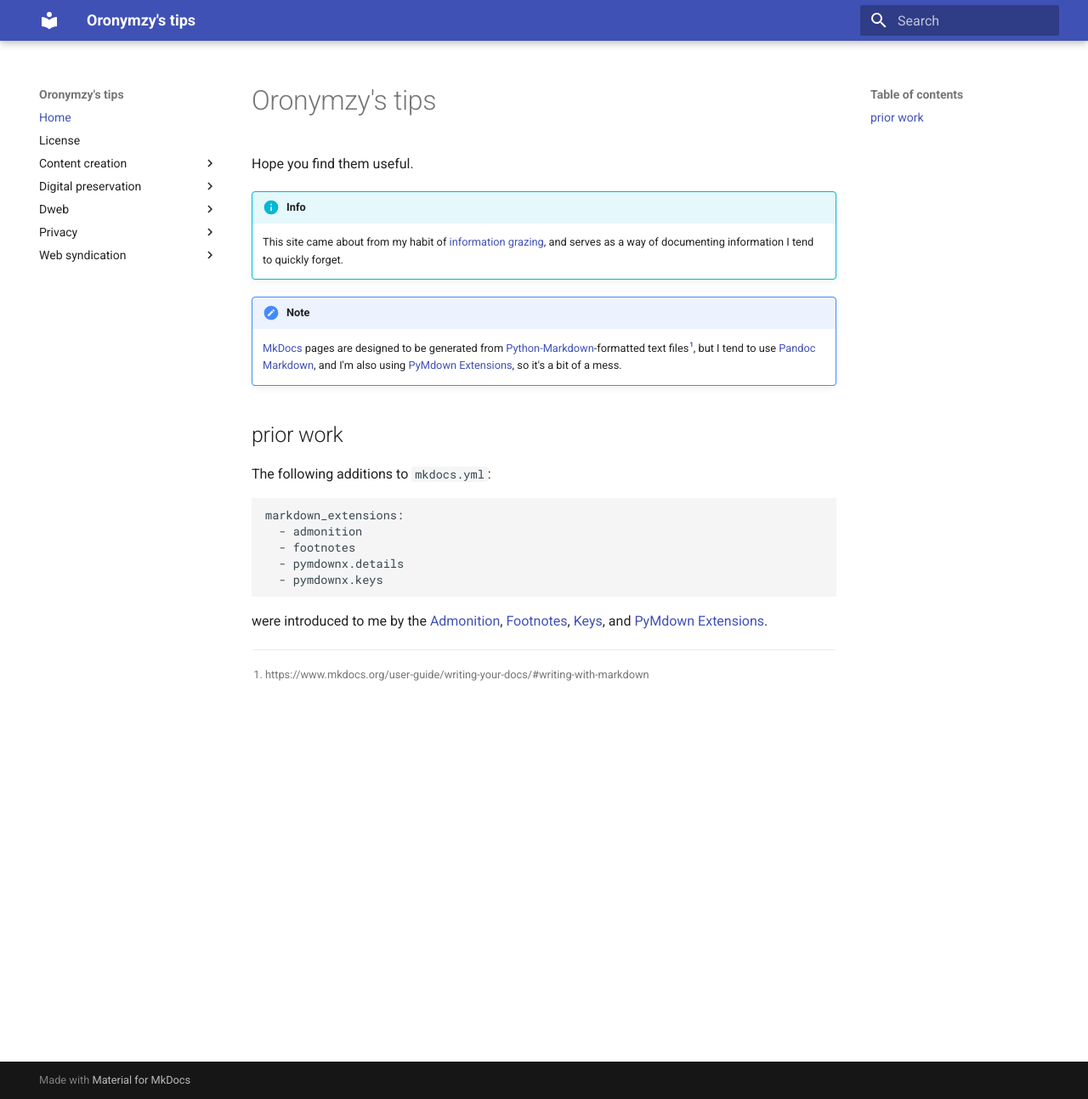
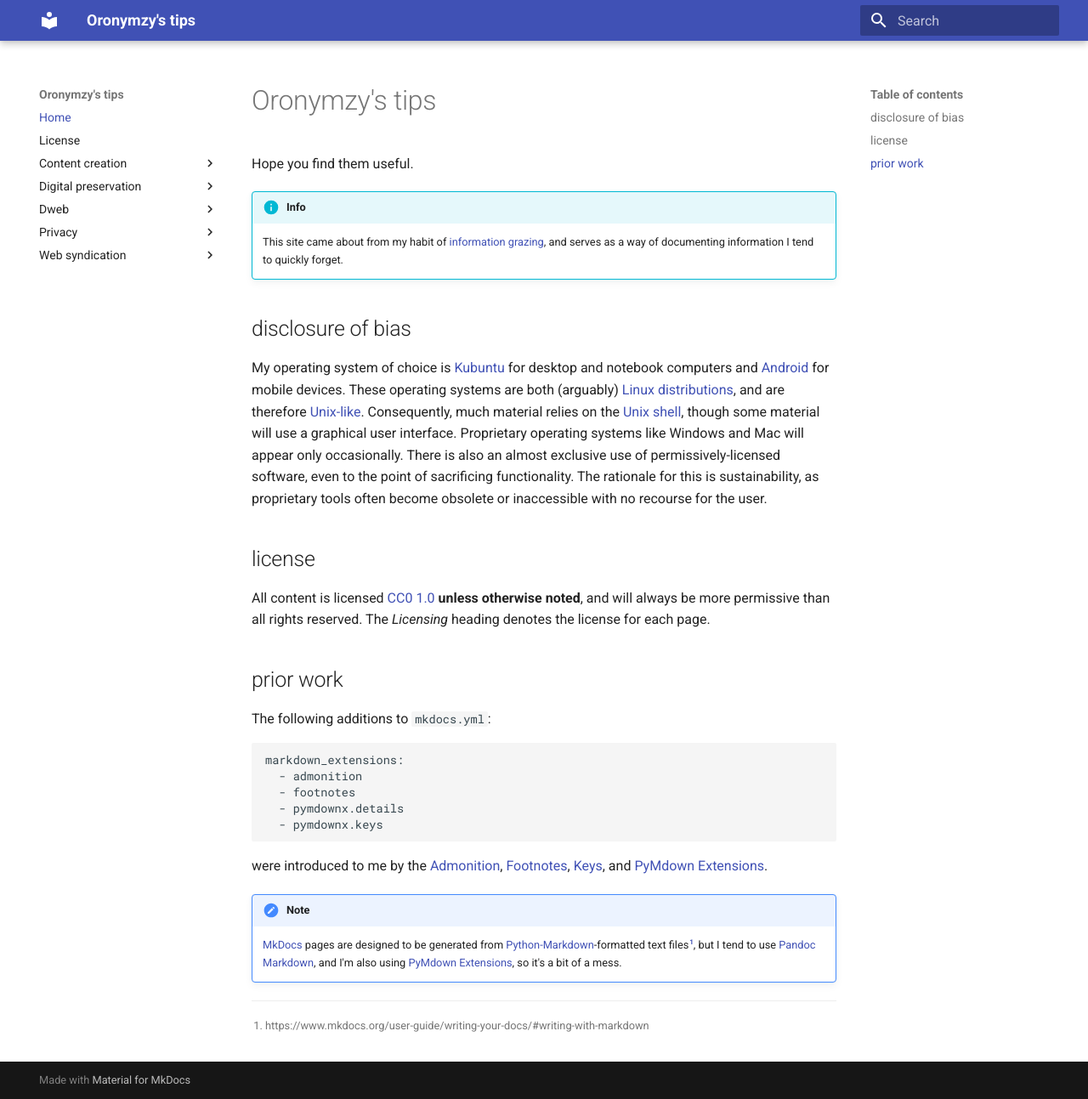
Before and after one commit to oronymzy/tips, an MkDocs documentation site: the page built from docs/README.md, in a window 1280 px wide and 1293 px high. Shown: the whole window at 85% size. Built offline with MkDocs 1.6.1 and Material for MkDocs 9.7.7, drawn with Linux system fonts in a browser that asks for light colours.

Commit message:
Add 'disclosure of bias' and 'license' sections

```diff
--- a/docs/README.md
+++ b/docs/README.md
@@ -5,8 +5,11 @@ Hope you find them useful.
 !!! info
     This site came about from my habit of [information grazing](https://en.wikipedia.org/wiki/Information_grazing), and serves as a way of documenting information I tend to quickly forget.
 
-!!! note
-    [MkDocs](https://www.mkdocs.org/) pages are designed to be generated from [Python-Markdown](https://python-markdown.github.io/)-formatted text files[^Orotips1], but I tend to use [Pandoc Markdown](http://pandoc.org/MANUAL.html#pandocs-markdown), and I'm also using [PyMdown Extensions](https://facelessuser.github.io/pymdown-extensions/), so it's a bit of a mess.
+## disclosure of bias
+My operating system of choice is [Kubuntu](https://kubuntu.org/) for desktop and notebook computers and [Android](https://en.wikipedia.org/wiki/Android_(operating_system)) for mobile devices. These operating systems are both (arguably) [Linux distributions](https://en.wikipedia.org/wiki/Linux_distribution), and are therefore [Unix-like](https://en.wikipedia.org/wiki/Unix-like). Consequently, much material relies on the [Unix shell](https://en.wikipedia.org/wiki/Unix_shell), though some material will use a graphical user interface. Proprietary operating systems like Windows and Mac will appear only occasionally. There is also an almost exclusive use of permissively-licensed software, even to the point of sacrificing functionality. The rationale for this is sustainability, as proprietary tools often become obsolete or inaccessible with no recourse for the user.
+
+## license
+All content is licensed [CC0 1.0](https://creativecommons.org/publicdomain/zero/1.0/) **unless otherwise noted**, and will always be more permissive than all rights reserved. The *Licensing* heading denotes the license for each page.
 
 ## prior work
 The following additions to `mkdocs.yml`:
@@ -21,4 +24,7 @@ markdown_extensions:
 
 were introduced to me by the [Admonition](https://squidfunk.github.io/mkdocs-material/extensions/admonition/#installation), [Footnotes](https://squidfunk.github.io/mkdocs-material/extensions/footnotes/#installation), [Keys](https://facelessuser.github.io/pymdown-extensions/extensions/keys/), and [PyMdown Extensions](https://squidfunk.github.io/mkdocs-material/extensions/pymdown/#installation).
 
+!!! note
+    [MkDocs](https://www.mkdocs.org/) pages are designed to be generated from [Python-Markdown](https://python-markdown.github.io/)-formatted text files[^Orotips1], but I tend to use [Pandoc Markdown](http://pandoc.org/MANUAL.html#pandocs-markdown), and I'm also using [PyMdown Extensions](https://facelessuser.github.io/pymdown-extensions/), so it's a bit of a mess.
+
 [^Orotips1]: https://www.mkdocs.org/user-guide/writing-your-docs/#writing-with-markdown
```
